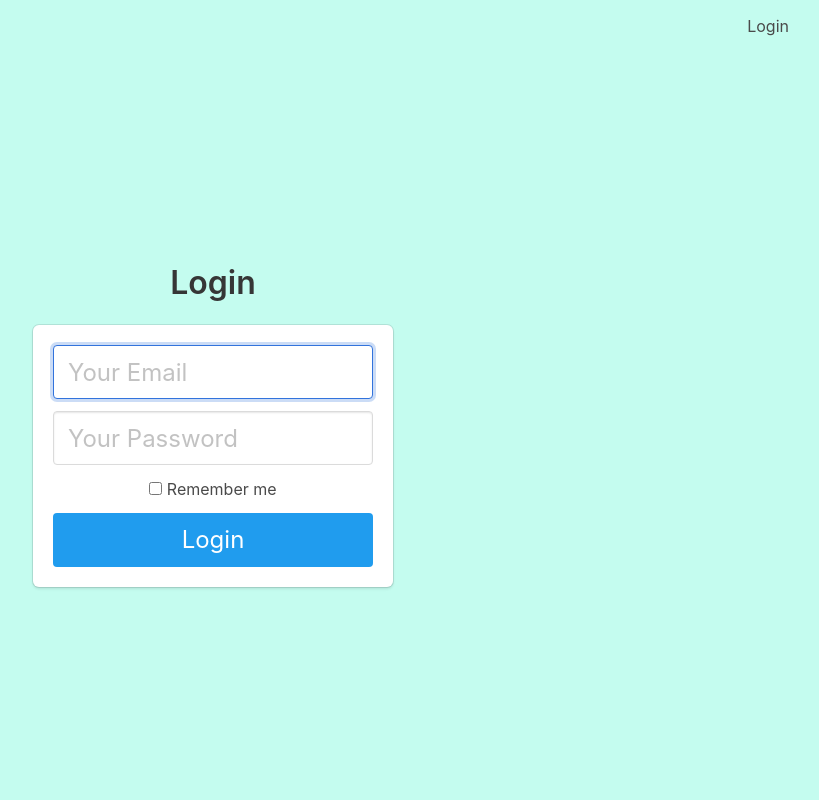
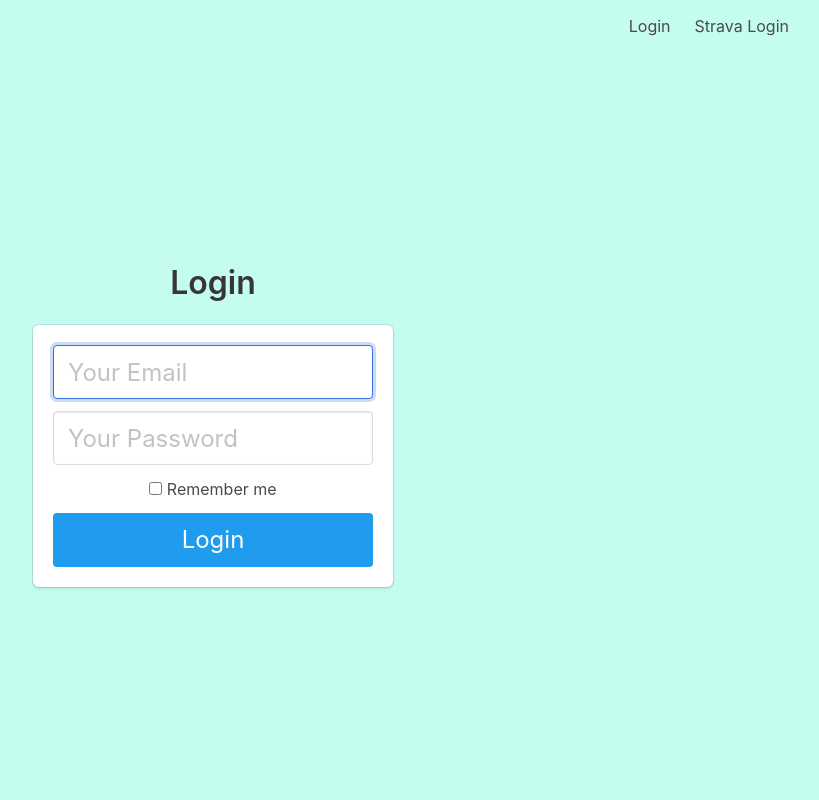
Before and after one commit to ArunPrasad017/WorkoutDataApp, a Flask app: page /login in a window 1280 px wide. Shown: the whole page, without its empty margins (427-1246 px from the left). Run offline with Flask 2, Linux system fonts and the light colour scheme.

Commit message:
Updates to app and auth file to use 127

```diff
--- a/src/app.py
+++ b/src/app.py
@@ -45,7 +45,14 @@ def strava_authorize():
 
 @app.route("/strava_auth_successful", methods=["GET"])
 def strava_auth_successful():
-    return "successful"
+    # params = {
+    #     "client_id": CLIENT_ID,
+    #     "client_secret": CLIENT_SECRET,
+    #     "code": "test",
+    #     "grant_type": "authorization_code"
+    # }
+    print(request.args.get("code"))
+    print(request.args.get("scope"))
 
 
 @app.route("/home")
--- a/src/auth.py
+++ b/src/auth.py
@@ -1,8 +1,11 @@
 import urllib
 
 
+AUTHORIZATION_BASE_URL = "https://www.strava.com/oauth/authorize"
+
+
 def authorize_url(CLIENT_ID):
-    redirect_uri = "https://localhost.com/strava_auth_successful"
+    redirect_uri = "https://127.0.0.1:5000/strava_auth_successful"
     params = {
         "client_id": CLIENT_ID,
         "redirect_uri": redirect_uri,
@@ -10,5 +13,4 @@ def authorize_url(CLIENT_ID):
         "scope": "activity:read_all",
     }
     values_url = urllib.parse.urlencode(params)
-    base_url = "https://www.strava.com/oauth/authorize"
-    return base_url + "?" + values_url
+    return AUTHORIZATION_BASE_URL + "?" + values_url
--- a/src/templates/base.html
+++ b/src/templates/base.html
@@ -1,5 +1,6 @@
 <!DOCTYPE html>
 <html>
+
 <head>
     <meta charset="utf-8">
     <meta http-equiv="X-UA-Compatible" content="IE=edge">
@@ -7,6 +8,7 @@
     <title>Flask Auth Example</title>
     <link rel="stylesheet" href="https://cdnjs.cloudflare.com/ajax/libs/bulma/0.7.2/css/bulma.min.css" />
 </head>
+
 <body>
     <section class="hero is-fullheight" style="background-color:#C4FCEF;">
         <div class="hero-head">
@@ -17,6 +19,10 @@
                             </a>
                             <a href="{{ url_for('login') }}" class="navbar-item">
                                 Login
+                            </a>
+                            </a>
+                            <a href="{{ url_for('strava_authorize') }}" class="navbar-item">
+                                Strava Login
                             </a>
                             </a>
                         </div>
@@ -31,4 +37,5 @@
         </div>
     </section>
 </body>
+
 </html>
```
Lines whose indentation alone changed are shown as unchanged.
